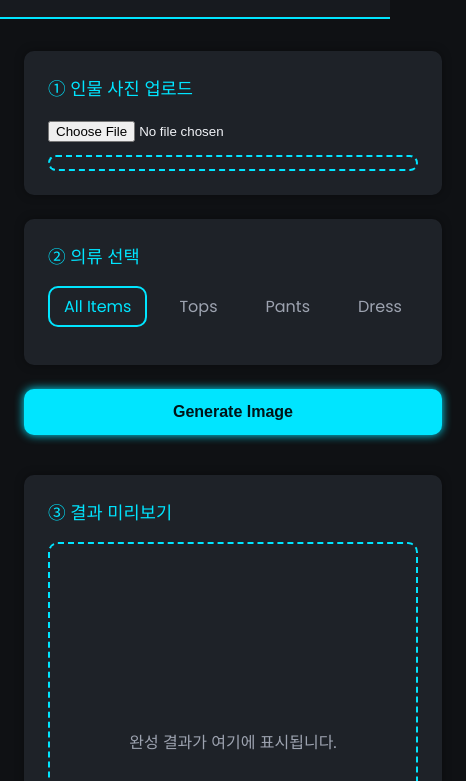
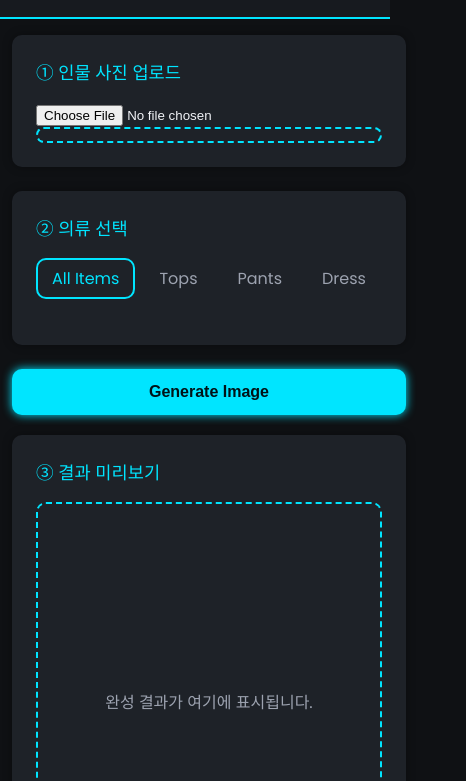
Before and after one commit to DANDYWEB/ai-fitting, a website: page public/index.html in a window 390 px wide. Shown: the part 63-844 px from the top of the page, 466 px wide, since content can reach past the window. Drawn offline with Linux system fonts and the light colour scheme; no server answers.

```diff
--- a/public/style.css
+++ b/public/style.css
@@ -34,30 +34,29 @@
   color: var(--accent);
 }
 
-/* ────────── 메인 레이아웃 (wrapper) ────────── */
+/* ────────── 메인 레이아웃 ────────── */
 .workspace {
   flex: 1;
   display: flex;
   flex-wrap: wrap;
-  gap: 40px;             /* 자식 간격을 40px로 늘림 */
-  padding: 32px 24px;
-  max-width: 1400px;     /* 최대 1400px 너비 */
-  margin: 0 auto;        /* 가로 중앙 정렬 */
+  gap: 40px;             /* PC간격 */
+  padding: 32px 24px;    /* PC패딩 */
+  max-width: 1400px;
+  margin: 0 auto;
 }
-
 .side-panel {
   flex: 1 0 340px;
   display: flex;
   flex-direction: column;
   gap: 24px;
 }
-
 .result-panel {
   flex: 2 1 480px;
   display: flex;
   flex-direction: column;
 }
 
+/* ────────── 카드 & 공통 ────────── */
 .card {
   background: var(--bg-card);
   padding: 24px;
@@ -92,9 +91,7 @@
   overflow-x: auto;
   scrollbar-width: none;
 }
-.tabs::-webkit-scrollbar {
-  display: none;
-}
+.tabs::-webkit-scrollbar { display: none }
 .tabs li {
   list-style: none;
   padding: 6px 14px;
@@ -111,17 +108,15 @@
   border-color: var(--accent);
 }
 
-/* ────────── 의류 그리드 높이 제한 ────────── */
+/* 의류 그리드 */
 .grid-clothes {
   display: grid;
   grid-template-columns: repeat(auto-fill, minmax(95px,1fr));
   gap: 12px;
-  max-height: 600px;      /* 최대 높이 600px */
+  max-height: 600px;      /* PC 최대 600px */
   overflow-y: auto;
   padding-right: 4px;
 }
-
-/* 스크롤바 스타일 */
 .grid-clothes::-webkit-scrollbar {
   width: 6px;
 }
@@ -129,7 +124,6 @@
   background: var(--accent);
   border-radius: 3px;
 }
-
 .clothing-item {
   border: 2px solid transparent;
   border-radius: var(--radius);
@@ -192,8 +186,8 @@
   border: 2px dashed var(--accent);
   border-radius: var(--radius);
   padding: 12px;
-  width: 100%;       /* 최대 너비 680px */
-  margin: 0 auto;         /* 가운데 정렬 */
+  max-width: 680px;       /* PC 최대 680px */
+  margin: 0 auto;
 }
 .result-box img {
   width: 100%;
@@ -203,12 +197,36 @@
   color: var(--txt-300);
 }
 
-/* ────────── 반응형 ────────── */
+/* ────────── 반응형 (모바일) ────────── */
 @media (max-width: 800px) {
+  /* 1) wrapper를 세로 스택, 간격·패딩 축소 */
   .workspace {
     flex-direction: column;
+    gap: 20px;
+    padding: 16px 12px;
   }
+  /* 2) side/result 패널 모두 100% 너비 */
+  .side-panel,
   .result-panel {
-    flex: auto;
+    flex: none;
+    width: 100%;
+  }
+  /* 3) 의류 그리드 높이 제한 해제 */
+  .grid-clothes {
+    max-height: none;
+    overflow-y: visible;
+  }
+  /* 4) 인물/결과 미리보기 풀 폭 */
+  .preview-box,
+  #photoPreview,
+  .result-box {
+    max-width: none;
+    width: 100%;
+    margin: 0;
+  }
+  /* 5) 탭 간격·스크롤 여유 */
+  .tabs {
+    gap: 8px;
+    padding-bottom: 8px;
   }
 }
```
